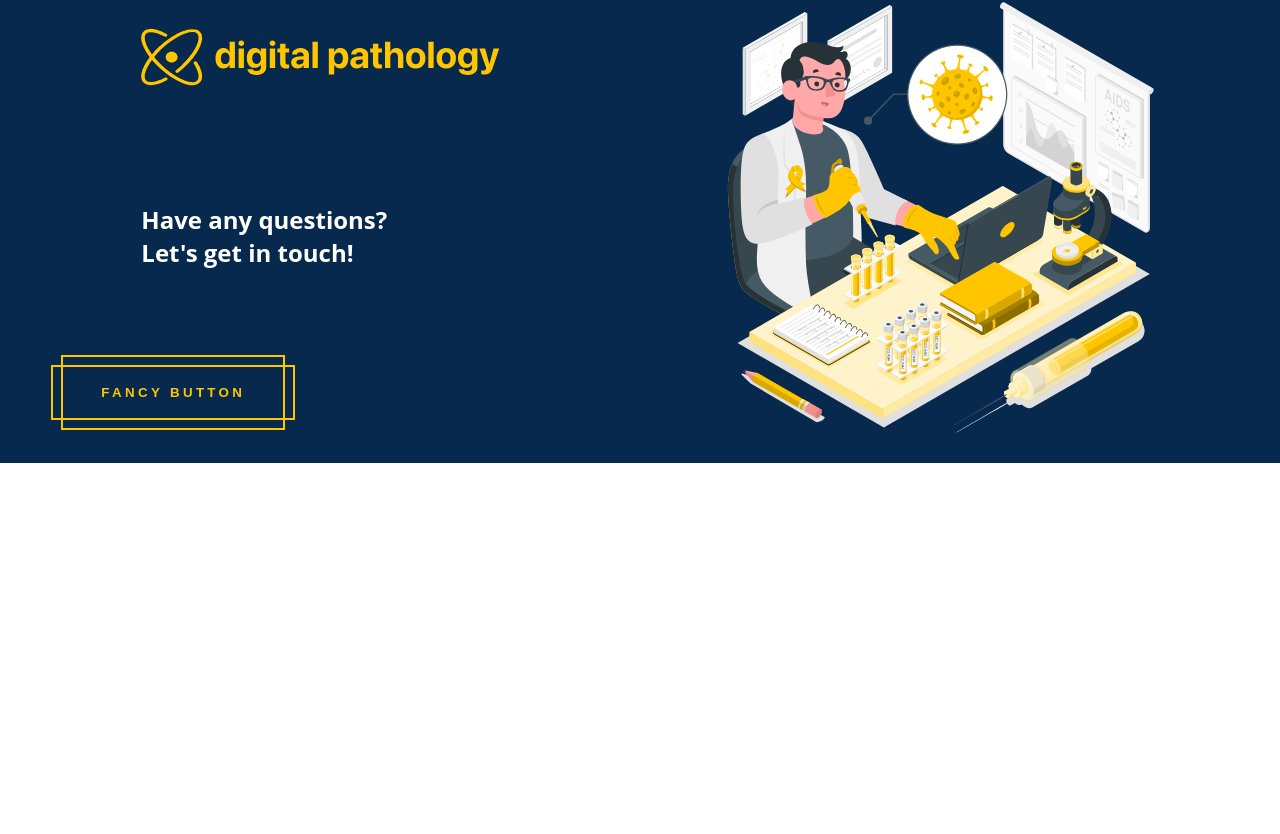
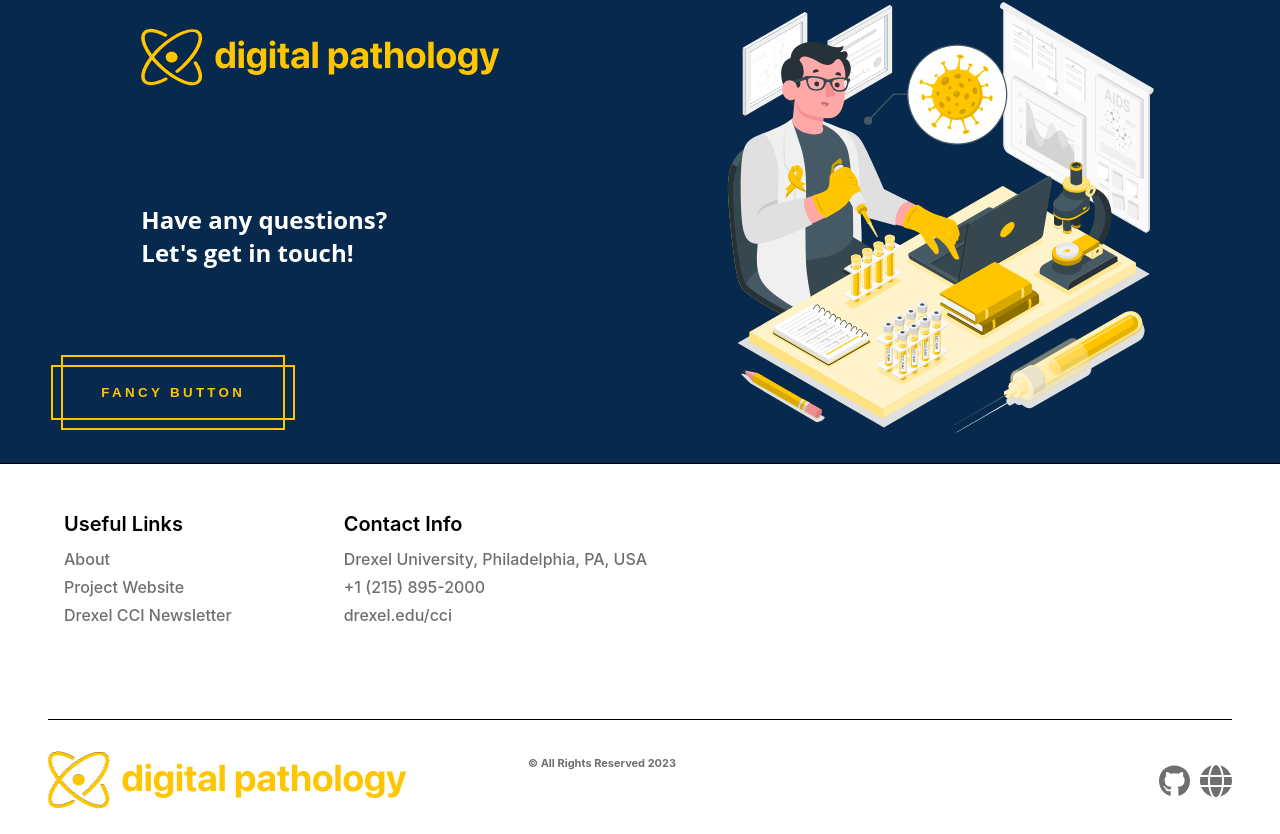
Before and after one commit to sudhanshusingh15/pathology, a React (Create React App) app: page / in a window 1280 px wide. Shown: the part 1729-2563 px from the top of the page. Before the commit the page ends 2192 px from the top, so only its background shows below. Built offline with nearby package versions, Linux system fonts and the light colour scheme.

Commit message:
6th-commit

```diff
--- a/package.json
+++ b/package.json
@@ -3,6 +3,10 @@
   "version": "0.1.0",
   "private": true,
   "dependencies": {
+    "@fortawesome/fontawesome-svg-core": "^6.4.0",
+    "@fortawesome/free-brands-svg-icons": "^6.4.0",
+    "@fortawesome/free-solid-svg-icons": "^6.4.0",
+    "@fortawesome/react-fontawesome": "^0.2.0",
     "@testing-library/jest-dom": "^5.14.1",
     "@testing-library/react": "^13.0.0",
     "@testing-library/user-event": "^13.2.1",
--- /dev/null
+++ b/src/components/footer/index.jsx
@@ -0,0 +1,125 @@
+import React from "react";
+import styled from "styled-components";
+
+import { FontAwesomeIcon } from '@fortawesome/react-fontawesome';
+import { faGithub } from '@fortawesome/free-brands-svg-icons';
+import { faGlobe } from '@fortawesome/free-solid-svg-icons';
+
+
+import { WebsiteLogo } from "../websiteLogo";
+
+const FooterContainer = styled.div`
+    width: 100%;
+    min-height: 350px;
+    display: flex;
+    flex-direction: column;
+    justify-content: space-between;
+    padding: 2em 3em;
+    border-top: 0.6px solid #000000;
+    padding-bottom: 1.5em;
+
+`;
+
+const TopContainer = styled.div`
+    display: flex;
+    flex-direction: row;
+    align-items: flex-start;
+
+
+`;
+
+const ContentContainer = styled.div`
+    display: flex;
+    flex-direction: column;
+    align-items: flex-start;
+    padding: 1em;
+
+    &:not(:last-of-type){
+        margin-right: 5em;
+    }
+
+`;
+
+const BottomContainer = styled.div`
+    height: 70px;
+    justify-content: space-between;
+    display: flex;
+    border-top: 0.6px solid #000000;
+    padding-top: 10px;
+
+`;
+
+const RightBottomContainer = styled.div`
+    padding-top: 50px;
+    display: flex;
+    align-items: center;
+
+`;
+
+const LeftBottomContainer = styled.div`
+    display: flex;
+    justify-content: space-between;
+
+
+`;
+
+const Title = styled.h2`
+    margin: 0;
+    margin-bottom: 13px;
+    color: #000000;
+    font-weight: 600;
+    font-size: 20px;
+
+`;
+
+const FLink = styled.a`
+    text-decoration: none;
+    color: #6F6F6F;
+    font-weight: 500;
+    margin-bottom: 8px;
+
+`;
+
+const PrivacyText = styled.h6`
+
+    color: #6F6F6F;
+    font-size: 11px;
+
+
+
+`;
+
+export function Footer(props){
+    return(
+        <FooterContainer>
+            <TopContainer>
+                <ContentContainer>
+                    <Title>Useful Links</Title>
+                    <FLink href="">About</FLink>
+                    <FLink href="">Project Website</FLink>
+                    <FLink href="https://drexel.us4.list-manage.com/subscribe?u=34daeb1d15768cc8cb569e3b5&id=2e01407592">Drexel CCI Newsletter</FLink>
+                </ContentContainer>
+                <ContentContainer>
+                    <Title>Contact Info</Title>
+                    <FLink>Drexel University, Philadelphia, PA, USA</FLink>
+                    <FLink>+1 (215) 895-2000</FLink>
+                    <FLink href="https://www.drexel.edu/cci">drexel.edu/cci</FLink>
+                </ContentContainer>
+            </TopContainer>
+            <BottomContainer>
+                <LeftBottomContainer>
+                    <WebsiteLogo />
+                    <PrivacyText>© All Rights Reserved 2023</PrivacyText>
+                </LeftBottomContainer>
+                <RightBottomContainer>
+                    <FLink href="https://www.facebook.com/" target="_blank" rel="noopener noreferrer">
+                        <FontAwesomeIcon icon={faGithub} size="2x" />
+                    </FLink>
+                    <FLink href="https://www.instagram.com/" style={{marginLeft: "10px"}} target="_blank" rel="noopener noreferrer">
+                        <FontAwesomeIcon icon={faGlobe} size="2x" />
+                    </FLink>
+                </RightBottomContainer>
+            </BottomContainer>
+        </FooterContainer>
+    )
+}
--- a/src/components/navbar/index.jsx
+++ b/src/components/navbar/index.jsx
@@ -91,6 +91,10 @@ export function Navbar(props){
                 </AnchorLinkContainer>
                 <SepartionLine/>
                 <AnchorLinkContainer>
+                    <AnchorLink>UPLOAD</AnchorLink>
+                </AnchorLinkContainer>
+                <SepartionLine/>
+                <AnchorLinkContainer>
                     <AnchorLink>ABOUT</AnchorLink>
                 </AnchorLinkContainer>
             </AccessibilityContainer>
--- a/src/components/websiteLogo/index.jsx
+++ b/src/components/websiteLogo/index.jsx
@@ -14,6 +14,7 @@ const WebsiteLogoContainer = styled.div`
 const LogoImage = styled.div`
     width: ${({size}) => (size ? size + "px" : "30em")};
     height: ${({size}) => (size ? size + "px" : "5em")};
+    color: ${({ color }) => (color ? color : "#fff")};
     margin-top: 1.25em;
     margin-left: 0em;
     img {
@@ -35,10 +36,10 @@ const LogoImage = styled.div`
 
 
 export function WebsiteLogo(props) {
-    const {size} = props;
+    const {size, color} = props;
   return (
     <WebsiteLogoContainer>
-        <LogoImage size={size}>
+        <LogoImage size={size} color={color}>
             <Link to="./containers/HomePage">
             <img src={WebsiteLogoImg} alt="website logo" />
             </Link>
--- a/src/containers/HomePage/index.jsx
+++ b/src/containers/HomePage/index.jsx
@@ -6,6 +6,7 @@ import { Navbar } from "../../components/navbar";
 import { TechStack } from "../../components/techstack";
 import { deviceSize } from "../../components/responsive";
 import { ContactAd } from "../../components/contactus";
+import { Footer } from "../../components/footer";
 
 const ContentContainer = styled.div`
   width: 100%;
@@ -29,10 +30,10 @@ export function HomePage(props){
             <InnerPageContainer>
                 <ContentContainer>
                     <TechStack />
-
                 </ContentContainer>
                 <ContactAd />
             </InnerPageContainer>
+            <Footer />
         </PageContainer>
     );
 }
```
Also changed, not shown: 1 other file (tests, documents, lock files or other folders).
